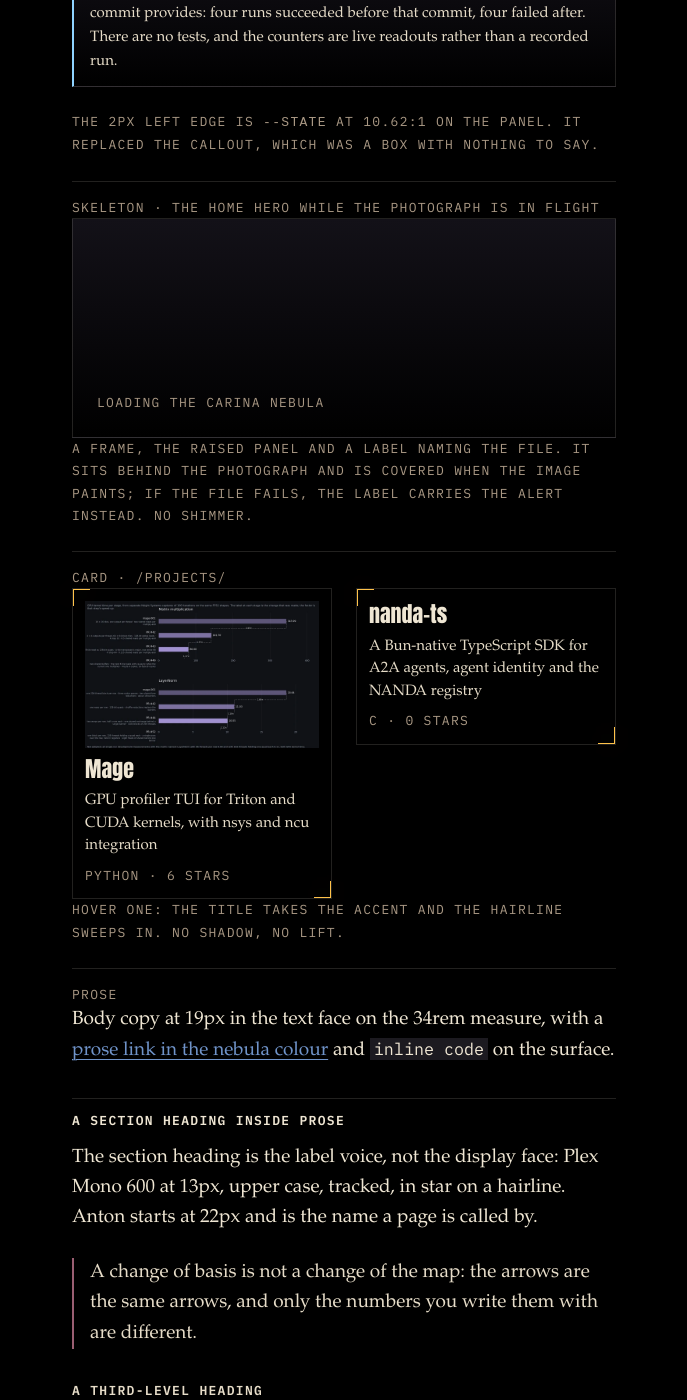
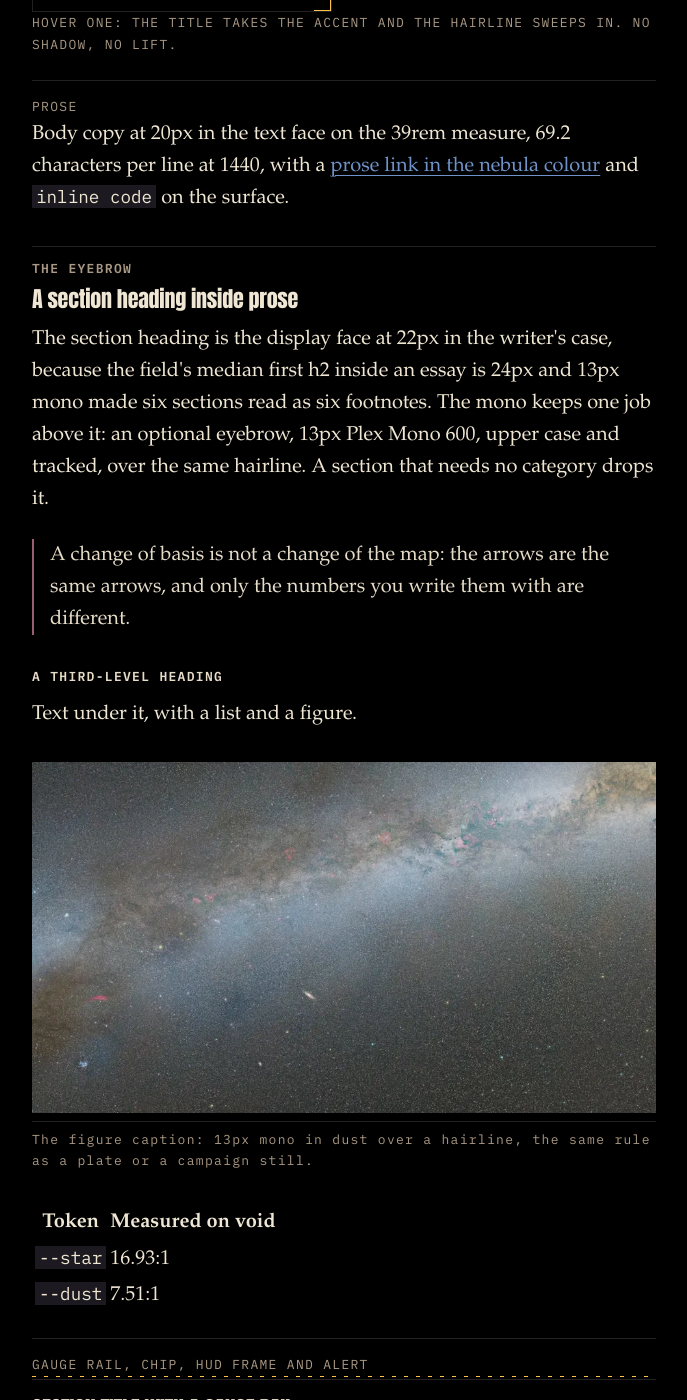
Before and after one commit to superposition/superposition.github.io, a Jekyll site: the page built from style.md, in a window 1280 px wide and 1400 px high, scrolled down 7112 px. Shown: the whole window, without its empty margins (296-983 px from the left). Built offline with Jekyll 4.4.1, drawn with Linux system fonts in a browser that asks for light colours.

Commit message:
Measure the reading column: 20px type, 69 characters, plates at 1000px
The survey of fifteen space and science publications put our prose at 63.6
characters per line, the narrowest column of the fifteen, and our in-body
section headings at 13px — the size the field uses for labels.

- --measure 34rem → 39rem and --step-3 19px → 20px, a pair measured
  together: 624px at 20px sets 69.2 characters per line at 1440 (median 70),
  against 63.6 before. Only the reading step moves; labels and data keep
  theirs.
- The entry page becomes a wide container with each block centred: the
  headline in a 52rem block (133% of the column), the prose at 39rem, and
  figures up to --figure-max, which gives a plate 1000px (0.694 of a 1440
  viewport) where the same prose on a repository page already reached 0.83.
  Captions stay on the text measure.
- The lede's measure goes 30rem → 31rem: 49.3 characters per line at 22px,
  where 30rem measured 47.
- The in-body h2 is the display face at --step-4 in the writer's case, with
  the mono demoted to an optional .eyebrow above it. Eric's alternative —
  the machine voice at body size — is one declaration away.

```diff
--- a/_layouts/post.html
+++ b/_layouts/post.html
@@ -2,7 +2,7 @@
 layout: default
 ---
 {% assign topic = site.data.topics | where: "slug", page.topic | first %}
-<article class="entry-page wrap">
+<article class="entry-page wide">
   <header class="entry-head">
     <p><span class="decal">{{ topic.name | default: "Journal" }}</span> <span class="kicker"><time datetime="{{ page.date | date: '%Y-%m-%d' }}">{{ page.date | date: "%Y-%m-%d" }}</time></span></p>
     <h1>{{ page.title }}</h1>
@@ -21,6 +21,6 @@ layout: default
     {% endif %}
   </figure>
   {% endif %}
-  <div class="prose">{{ content }}</div>
+  <div class="prose entry-body">{{ content }}</div>
   <footer class="entry-foot"><a class="text-link" href="{{ '/journal/' | relative_url }}">← All entries</a></footer>
 </article>
--- a/assets/notebook.css
+++ b/assets/notebook.css
@@ -829,11 +829,18 @@ html[data-lab="a"] .entry-dek { font-family: var(--font-mono); }
 
 /* Entry page -------------------------------------------------------------- */
 
+/* A reading page, so the container is wide and each block centres itself: the
+   headline in a 52rem block, the prose at 39rem, plates up to --figure-max.
+   The alternative — keeping the 44rem container and pulling figures out with
+   negative margins — has to compute its own breakout from 100vw, and 100vw
+   includes the desktop scrollbar, so it overflows by the scrollbar's width at
+   every breakpoint where the plate is the whole page. */
 .entry-page { padding-bottom: var(--space-section); }
-.entry-head { padding-block: var(--space-open) var(--space-2); }
+.entry-head { max-width: var(--measure-head); margin-inline: auto; padding-block: var(--space-open) var(--space-2); }
 .entry-head h1 { font-size: var(--step-5); line-height: var(--leading-tight); }
 .entry-head .lede { margin-top: var(--space-2); }
 .entry-foot {
+  max-width: var(--measure); margin-inline: auto;
   margin-top: var(--space-section); padding-top: var(--space-2);
   border-top: var(--border-hair);
   font: var(--step-1)/1.7 var(--font-mono);
@@ -845,13 +852,49 @@ html[data-lab="a"] .entry-dek { font-family: var(--font-mono); }
 
 .prose { font-size: var(--step-3); line-height: var(--leading-body); }
 .prose > * + * { margin-top: var(--flow); }
+/* An entry's prose gets the rule the repository pages already have. The field
+   shows an article plate at 0.38 of the viewport on the one page that is
+   about photographs, while the same prose on a repository page fills 0.83;
+   the rule existed as .repo-body > :not(figure) and had no entry twin. The
+   prose box is now as wide as a plate may be, the text inside it is not, and
+   the figure is the one child that fills it. The caption stays on the text
+   measure: a caption that runs the whole width of the picture is a second
+   paragraph set in 13px. */
+.entry-body { max-width: var(--figure-max); margin-inline: auto; }
+.entry-body > * { max-width: var(--measure); margin-inline: auto; }
+.entry-body > figure { max-width: var(--figure-max); }
+.entry-body figcaption { max-width: var(--measure); }
+/* In-body section headings. The field's median first h2 inside an essay is
+   24px; ours was 13px mono upper case, the size the field uses for labels, so
+   an essay with six sections read as six footnotes. Option (a), shipped: the
+   display face at --step-4 (22px) in the writer's case, with the mono demoted
+   to the .eyebrow above it. Eric has not chosen between (a) and (b) yet, so
+   the choice is one declaration: swap the SWITCH line for the commented twin
+   under it and the machine voice returns at body size. Case and tracking are
+   shared, so (b) sets the writer's case in mono rather than the label's
+   uppercase — that is the price of one line, and it is a heading at 20px
+   either way. */
 .prose h2 {
-  font: 600 var(--step-1)/1.5 var(--font-mono);
-  text-transform: uppercase; letter-spacing: var(--track-label);
+  font: 400 var(--step-4)/var(--leading-tight) var(--font-display); /* SWITCH */
+  /* font: 600 var(--step-3)/1.5 var(--font-mono); */
+  letter-spacing: var(--track-display);
   color: var(--star);
   margin-top: var(--space-5); padding-top: var(--space-2);
   border-top: var(--border-hair);
 }
+/* The mono the option-(a) heading demoted: a section may carry one eyebrow
+   above its display heading, as Quanta and Nautilus do. Authored as
+   <p class="eyebrow">Field notes</p> before the ## line; optional, and absent
+   on a section that needs no category. The hairline moves up with it so the
+   rule still opens the section. */
+.prose .eyebrow {
+  font: 600 var(--step-1)/1.5 var(--font-mono);
+  text-transform: uppercase; letter-spacing: var(--track-label);
+  color: var(--dust);
+  margin-top: var(--space-5); padding-top: var(--space-2);
+  border-top: var(--border-hair);
+}
+.prose .eyebrow + h2 { margin-top: var(--space-1); padding-top: 0; border-top: 0; }
 .prose h3 {
   font: 600 var(--step-1)/1.5 var(--font-mono);
   text-transform: uppercase; letter-spacing: var(--track-label);
@@ -902,7 +945,7 @@ mjx-container[display="true"] { margin-block: var(--space-3) !important; }
 
 /* Audio ------------------------------------------------------------------- */
 
-.audio { margin-bottom: var(--space-5); border: var(--border-hair); padding: var(--space-2) var(--space-3); }
+.audio { max-width: var(--measure); margin-inline: auto; margin-bottom: var(--space-5); border: var(--border-hair); padding: var(--space-2) var(--space-3); }
 .audio-title { font: 600 var(--step-1)/1.5 var(--font-mono); text-transform: uppercase; letter-spacing: var(--track-label); }
 .audio-note { margin-top: var(--space-half); font: var(--step-1)/var(--leading-body) var(--font-mono); color: var(--dust); }
 .audio audio { width: 100%; margin-top: var(--space-2); }
--- a/assets/tokens.css
+++ b/assets/tokens.css
@@ -221,7 +221,15 @@
   --step-decal: 11px;
   --step-1: 13px;
   --step-2: 15px;
-  --step-3: 19px;
+  /* The reading step. The field's body sizes run 16–22px with a median of 18,
+     and the pages worth copying are the ones that pair the size with a wide
+     column rather than a narrow one: Nautilus 20px in 700px, Low-tech 20px in
+     660px, Aeon 22px in 704px. At 20px in the 39rem measure below a
+     paragraph of an entry-length page sets 69.2 characters per line at 1440,
+     median 70, by a Range walk over plain paragraphs, spaces counted, full
+     lines only. Only the reading step moves: --step-0/-1/-2 and --step-decal
+     are labels and data, measured separately. */
+  --step-3: 20px;
   --step-4: clamp(19px, 2vw, 22px);
   --step-5: clamp(28px, 4.4vw, 44px);
   --step-hero: clamp(48px, 10.4vw, 150px);
@@ -247,11 +255,27 @@
   --leading-body: 1.6;
   /* Rem, not ch: a ch measure resolves against the font of whatever element
      it lands on, so the same token gave 544px in prose, 696px inside an Anton
-     heading and 488px in mono. 34rem is the 544px the prose wants, and the
-     narrower one is narrower: at 38rem the lede was 608px against a 544px
-     column and overhung the text it introduces by 64px. */
-  --measure: 34rem;
-  --measure-narrow: 30rem;
+     heading and 488px in mono. 39rem is 624px, the reading column: at
+     --step-3 (20px) eleven plain paragraphs of an entry-length page measure
+     69.2 characters per line at 1440, median 70, by a Range walk that counts
+     the characters between one change of line top and the next. The field's
+     good pages sit at 66–79 (Quanta 68, Aeon 66, Nautilus 78) and its
+     failures at 88–95; the old 34rem/19px measured 63.6 on the same walk, the
+     narrowest column of the fifteen sites surveyed. The 38rem in the
+     instrument identity is that identity's measure at 16px, not this one. */
+  --measure: 39rem;
+  /* 31rem is 496px: at --step-4 (22px) the lede holds 49.3 characters per line
+     at 1440, the shortest measure on the site and still the size the field
+     sets a dek at. 30rem measured 47 — the survey's "30rem gives 50" was
+     arithmetic, and the walk does not agree with it. */
+  --measure-narrow: 31rem;
+  /* 52rem is 832px: the entry headline's own block, 133% of the reading
+     column — Ars runs 161%, Nautilus 146%, Quanta 136%. Measured at --step-5
+     (44px, Anton): a 71-character title sets in two lines with a 481px second
+     line, a 72-character one with 514px, and a 44-character title lands on one
+     line at 763px. At 45rem the 44-character title breaks with an 81px
+     orphan, which is what fixes the floor. */
+  --measure-head: 52rem;
 
   /* Tracking. Labels are the machine voice; display is the poster. */
   --track-label: .10em;
@@ -307,6 +331,10 @@
   --gutter: 24px;
   --max-wide: 1200px;
   --max-crawl: 34rem;
+  /* The widest a plate is allowed to get without going full-bleed: 1000px is
+     0.69 of a 1440 viewport, which is where Nautilus (0.71) and Low-tech
+     (0.72) keep their photographs. It is the same cap the .figure component
+     uses, and the entry page now reads it too. */
   --figure-max: 1000px;
   --col-name: 15ch;
   --def-min: 11rem;
--- a/style.md
+++ b/style.md
@@ -203,9 +203,10 @@ sitemap: false
     <div class="sg-example">
       <p class="kicker">Prose</p>
       <div class="prose">
-        <p>Body copy at 19px in the text face on the 34rem measure, with a <a href="#sg-parts">prose link in the nebula colour</a> and <code>inline code</code> on the surface.</p>
+        <p>Body copy at 20px in the text face on the 39rem measure, 69.2 characters per line at 1440, with a <a href="#sg-parts">prose link in the nebula colour</a> and <code>inline code</code> on the surface.</p>
+        <p class="eyebrow">The eyebrow</p>
         <h2>A section heading inside prose</h2>
-        <p>The section heading is the label voice, not the display face: Plex Mono 600 at 13px, upper case, tracked, in star on a hairline. Anton starts at 22px and is the name a page is called by.</p>
+        <p>The section heading is the display face at 22px in the writer's case, because the field's median first h2 inside an essay is 24px and 13px mono made six sections read as six footnotes. The mono keeps one job above it: an optional eyebrow, 13px Plex Mono 600, upper case and tracked, over the same hairline. A section that needs no category drops it.</p>
         <blockquote>A change of basis is not a change of the map: the arrows are the same arrows, and only the numbers you write them with are different.</blockquote>
         <h3>A third-level heading</h3>
         <p>Text under it, with a list and a figure.</p>
```
Also changed, not shown: storybook/stories/prose.stories.js (+29 -2 lines).
